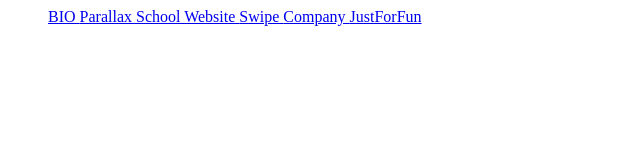
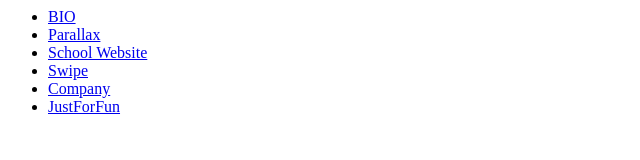
Before and after one commit to kpetrichor/archives_websites, a plain HTML site: page index.html in a window 1280 px wide. Shown: the whole page, without its empty margins (0-640 px from the left). Drawn offline with Linux system fonts and the light colour scheme.

Commit message:
Add files via upload

```diff
--- a/index.html
+++ b/index.html
@@ -8,12 +8,12 @@
 <body>
 
 <ul>
-	<a href = "BIO/index.html"> BIO </a>
-	<a href = "Parallax/biography.html"> Parallax  </a>
-	<a href = "School/pages/call.html"> School Website </a>
-	<a href = "Swipe/index.html"> Swipe </a>
-	<a href = "company/index.html"> Company </a>
-	<a href = "star.html"> JustForFun </a>
+	<li> <a href = "BIO/index.html"> BIO </a> </li>
+	<li> <a href = "Parallax/biography.html"> Parallax  </a> </li>
+	<li> <a href = "School/pages/call.html"> School Website </a> </li>
+	<li> <a href = "Swipe/index.html"> Swipe </a> </li>
+	<li> <a href = "company/index.html"> Company </a> </li>
+ 	<li> <a href = "star.html"> JustForFun </a> </li>
 </ul>
 
 
```
